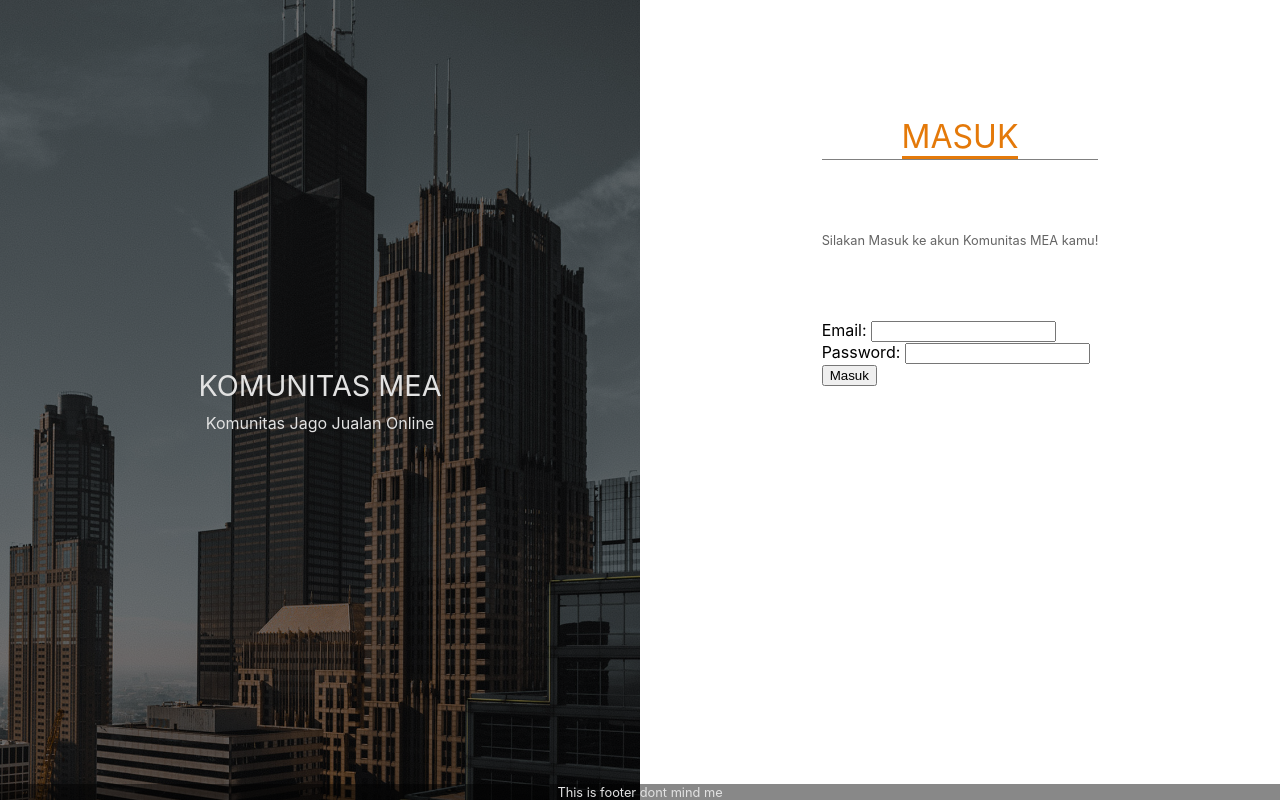
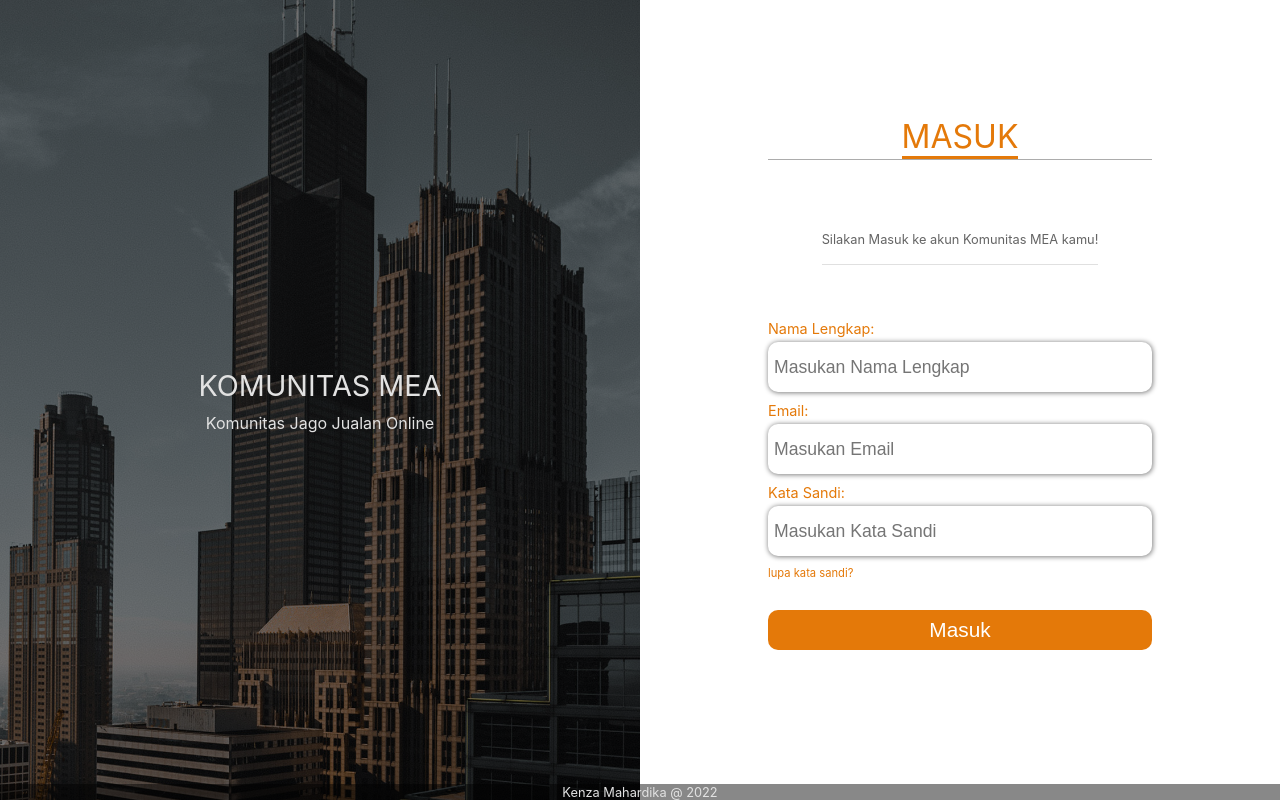
Before and after one commit to kenhardika/my-course-function, a React (Create React App) app in the folder my-course/: page / in a window 1280 px wide. Built offline with nearby package versions, Linux system fonts and the light colour scheme.

Commit message:
update mycourse

```diff
--- a/my-course/src/App.css
+++ b/my-course/src/App.css
@@ -61,7 +61,7 @@
 .loginTitleLayer{
   width: 100%;
 
-  border-bottom: 1px solid gray;
+  border-bottom: 1px solid rgba(128, 128, 128, 0.651);
 
   display: flex;
   align-items: flex-end;
@@ -85,6 +85,79 @@
 
 }
 
+.loginBannerLayer p {
+  height: 50px;
+  display: flex;
+  align-items: center;
+  justify-content: center;
+  border-bottom: 1px solid rgba(128, 128, 128, 0.247);
+}
+
+.formLayer{
+  display: flex;
+  flex-direction: column;
+  width: 30vw;
+  gap: 10px;
+}
+
+.inputForm{
+  display: flex;
+  flex-direction: column;
+  width: 100%;
+  color: var(--colorOrange);
+  font-size: 0.9rem;
+  gap: 5px;
+}
+
+.inputForm input{
+  height: 50px;
+  border-radius: 10px;
+  border: 1px solid transparent;
+  box-shadow: .5px .5px 5px .5px gray;
+  outline: none;
+  color: rgb(44, 44, 44);
+  font-size: 1.1rem;
+  padding: 5px;
+}
+
+.inputForm input:focus{
+  border: 1px solid rgb(69, 184, 255);
+}
+
+.formLayer a {
+  font-size: 0.7rem;
+  text-decoration: none;
+  color: var(--colorOrange);
+}
+
+.formLayer a:hover{
+  color: #c56b0a;
+}
+
+.layerButton{
+  display: flex;
+  align-items: center;
+  justify-content: center;
+  padding-top: 20px;
+}
+
+.layerButton button{
+  width: 100%;
+  height: 5vh;
+  border-radius: 10px;
+  background-color: var(--colorOrange);
+  color: white;
+  border: 0px solid transparent;
+  font-size: 1.3rem;
+}
+.layerButton button:hover{
+  background-color: #ff8400;
+  cursor: pointer;
+}
+
+.layerButton button:active{
+  transform: translateY(2px);
+}
 
 footer{
   /* display: flex;
@@ -106,3 +179,34 @@ footer p {
   width: 100%;
   height: 100%;
 }
+
+
+header{
+  display: grid;
+  width: 100%;
+  height: 10vh;
+  color: var(--colorWhite);
+  grid-template-columns: 70% 30%;
+  background-color: rgb(0, 0, 94);
+
+}
+
+.logo-layer{
+  display: flex;
+  align-items: center;
+  justify-content: flex-start;
+  padding-left: 5vw;
+}
+
+.profile-layer{
+  display: flex;
+  flex-direction: row;
+  align-items: center;
+  justify-content: center;
+}
+
+#avatar{
+  width: 40px;
+  height: 40px;
+  background-color: #e47909;
+}
--- a/my-course/src/App.js
+++ b/my-course/src/App.js
@@ -15,7 +15,7 @@ function App() {
         {/* <Route path='/profile/:username' element={<Profile/>}></Route> */}
         <Route path='*' element={<Error/>}/>
       </Routes>
-      <footer> <p>This is footer dont mind me</p></footer>
+      <footer> <p>Kenza Mahardika @ 2022</p></footer>
     </Router>
   );
 }
--- /dev/null
+++ b/my-course/src/pages/Card.js
@@ -0,0 +1,13 @@
+import React, {  } from 'react';
+
+function Card(props) {
+    console.log(props.response.then((data)=>{ console.log(data[0]) }));
+
+    return (
+        <div>
+
+        </div>
+    );
+}
+
+export default Card;
--- a/my-course/src/pages/Login.js
+++ b/my-course/src/pages/Login.js
@@ -16,7 +16,7 @@ async function loginAPI(data){
         mode: 'cors',
         credentials: 'include',
         body: formBody,
-    }).then((response) => response.json());
+    }).then((response) => response.json()).catch((reject)=> console.log(reject));
 }
 
 class login extends Component {
@@ -25,26 +25,36 @@ class login extends Component {
         this.state = {
             email: 'default',
             password: 'default',
+            errorLogin: false,
         }
     }
 
     render() {
-        // const {email, password} = this.state;
-        // console.log(email);
-        // console.log(password);
 
         const handleSubmit = async e => {
             e.preventDefault();
             const responseAPI = await loginAPI(this.state);
             console.log(responseAPI);
-
             if (responseAPI.message === 'Success.'){
                 console.log('login success');
                 window.location.href = `/mycourse/${responseAPI.data.user_id}`; // ${}
             }
             else{
+                this.setState({
+                    errorLogin: true
+                });
                 console.log('login failed');
+                return
             }
+        }
+
+        if (this.state.errorLogin === true){
+            this.setState({
+                errorLogin: false
+            });
+            window.location.href = `/`; // ${}
+            alert('Error: Login Failed');
+            return
         }
 
         return (
@@ -65,24 +75,33 @@ class login extends Component {
                             </div>
                             <form className='formLayer' method="post" action='/' onSubmit={ handleSubmit }>
                                 <div className="inputForm">
+                                    <label htmlFor="inputName">Nama Lengkap: </label>
+                                    <input type="text" id="inputName" placeholder='Masukan Nama Lengkap' required/>
+                                </div>
+
+                                <div className="inputForm">
                                     <label htmlFor="inputText">Email: </label>
-                                    <input type="text" id="inputText" onChange={(e)=>{
+                                    <input type="text" id="inputText" placeholder='Masukan Email' onChange={(e)=>{
                                         this.setState({
                                             email: e.target.value
                                         })
                                     }} required/>
                                 </div>
                                 <div className="inputForm">
-                                    <label htmlFor="inputPass">Password: </label>
-                                    <input type="password" id="inputPass" onChange={(e)=>{
+                                    <label htmlFor="inputPass">Kata Sandi: </label>
+                                    <input type="password" id="inputPass" placeholder='Masukan Kata Sandi' onChange={(e)=>{
                                         this.setState({
                                             password: e.target.value
                                         })
                                     }} required/>
                                 </div>
+
+                                <a href='/'> lupa kata sandi? </a>
+
                                 <div className="layerButton">
                                     <button id='submitBtn' type='submit' > Masuk </button>
                                 </div>
+                                <div className='errorLayer'></div>
                             </form>
                     </div>
                 </div>
--- a/my-course/src/pages/MyCourse.js
+++ b/my-course/src/pages/MyCourse.js
@@ -1,5 +1,6 @@
 import React from 'react';
 import {useParams} from 'react-router-dom';
+import Card from './Card';
 
 async function fetchCourses(user_id){
     return fetch(`https://staging.komunitasmea.com/api/user/${user_id}/courses/active`, {
@@ -14,19 +15,38 @@ async function fetchCourses(user_id){
 
 function MyCourse(props){
         let allcourse = useParams(); // or use id to call API Request
-        async function handleLogin(){
+        const handleLogin = async ()=>{
             // console.log('hit handle login');
             // console.log(allcourse.allcourse);
-            const responseAPI = await fetchCourses(allcourse.allcourse);
-            console.log(responseAPI);
+            const responseAPI = await fetchCourses(allcourse.allcourse)
+                .then((response)=> response.data);
+            return responseAPI
         }
-        handleLogin();
-
+        let resp = handleLogin();
         return (
             <div>
-                <p>
-                    Welcome to the Course Page!
-                </p>
+                <header>
+                    <div className="logo-layer">
+                        logo
+                    </div>
+
+                    <div className="profile-layer">
+                        <img src="/" alt="" id='avatar' />
+                        <p> username </p>
+                    </div>
+                </header>
+                <main>
+                    <p>
+                        Kelas{}
+                    </p>
+                    <div className="content">
+                        <div className="cards">
+                            <div className="card">
+                                <Card response = { resp }/>
+                            </div>
+                        </div>
+                    </div>
+                </main>
             </div>
         );
 }
```
